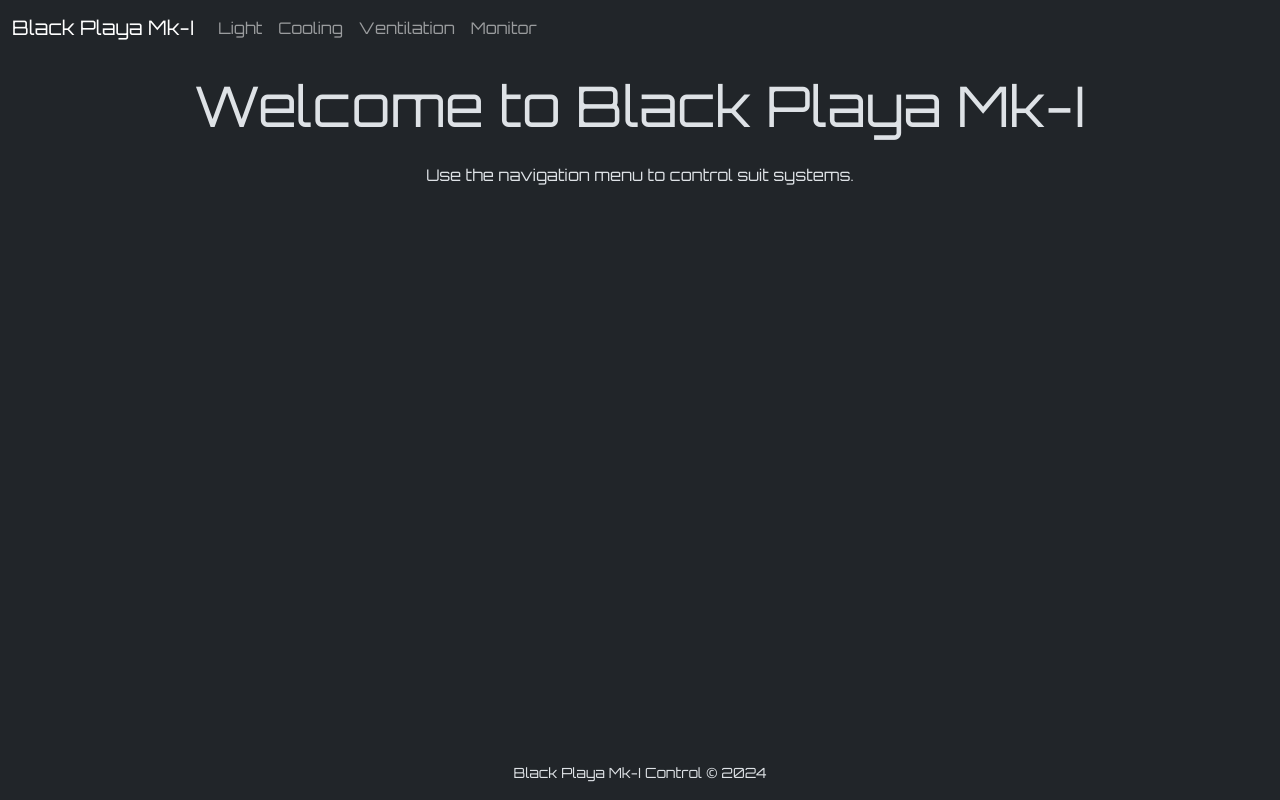
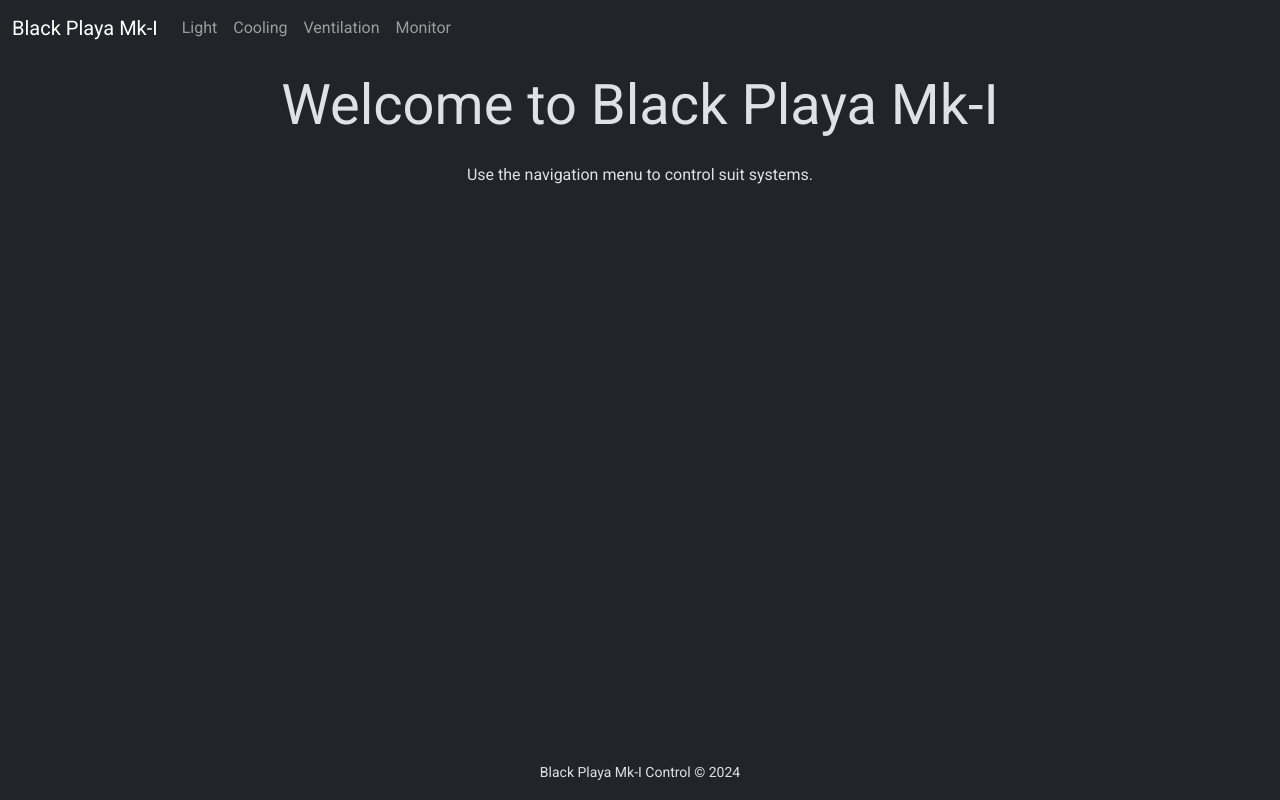
Before and after one commit to Parawaram/burning-control, a Flask app: page / in a window 1280 px wide. Run offline with Flask 3, Linux system fonts and the light colour scheme.

Commit message:
Change site font to Roboto

```diff
--- a/frontend/static/style.css
+++ b/frontend/static/style.css
@@ -1,3 +1,3 @@
 body {
-  font-family: 'Orbitron', 'Segoe UI', Tahoma, sans-serif;
+  font-family: 'Roboto', 'Segoe UI', Tahoma, sans-serif;
 }
--- a/frontend/templates/v2/layout.html
+++ b/frontend/templates/v2/layout.html
@@ -5,7 +5,7 @@
   <meta name="viewport" content="width=device-width, initial-scale=1">
   <title>{% block title %}Black Playa Mk-I{% endblock %}</title>
   <link href="https://cdn.jsdelivr.net/npm/bootstrap@5.3.2/dist/css/bootstrap.min.css" rel="stylesheet">
-  <link href="https://fonts.googleapis.com/css2?family=Orbitron&display=swap" rel="stylesheet">
+  <link href="https://fonts.googleapis.com/css2?family=Roboto&display=swap" rel="stylesheet">
   <link rel="stylesheet" href="{{ url_for('static', filename='style.css') }}">
 </head>
 <body class="d-flex flex-column min-vh-100">
```
